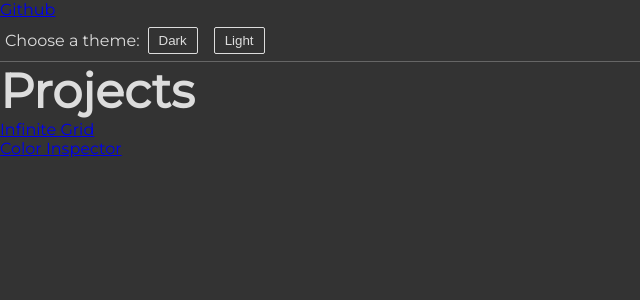
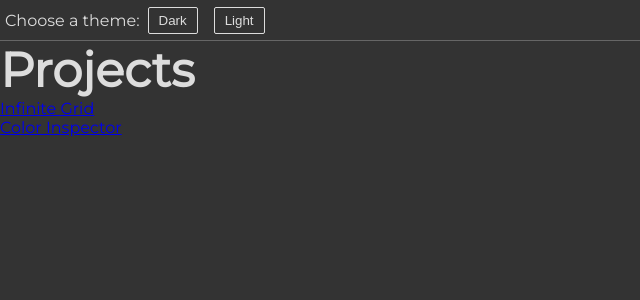
Before and after one commit to mcarbaugh/portfolio, a React (Create React App) app: page / in a window 1280 px wide. Shown: the top 300 px of the page, without its empty margins (0-640 px from the left). Built offline with nearby package versions, Linux system fonts and the light colour scheme.

Commit message:
Moved color picker to a parent div so it will appear on every page.

```diff
--- a/src/index.css
+++ b/src/index.css
@@ -4,9 +4,14 @@
     user-select: none;
 }
 
-html, body, #root {
+html, body, #root, #app {
     height: 100%;
     width: 100%;
     font-family: 'Montserrat', sans-serif;
     color: #333;
 }
+
+#app {
+    display: flex;
+    flex-direction: column;
+}
--- a/src/index.tsx
+++ b/src/index.tsx
@@ -11,12 +11,16 @@ import DataGrid from './views/pages/InfiniteGrid';
 import ConnectedThemeProvider from './views/containers/ConnectedThemeProvider';
 import './index.css';
 
+import ConnectedColorThemePicker from './views/containers/ConnectedColorThemePicker';
+
 const history = createBrowserHistory();
 const store = configureStore();
 
 ReactDOM.render(
   <Provider store={store}>
     <ConnectedThemeProvider>
+      <div id="app">
+        <ConnectedColorThemePicker />
         <Router history={history}>
           <Switch>
             <Route path={'/color-inspector'} component={ColorInspector} />
@@ -24,6 +28,7 @@ ReactDOM.render(
             <Route path={'/*'} component={Home} />
           </Switch>
         </Router>
+      </div>
     </ConnectedThemeProvider>
   </Provider>,
   document.getElementById('root') as HTMLElement
--- a/src/views/components/ColorThemePicker.tsx
+++ b/src/views/components/ColorThemePicker.tsx
@@ -29,5 +29,6 @@ export default styled(ColorThemePicker)`
     justify-content: left;
     padding: 5px;
     color: ${props => props.theme.primary};
+    background-color: ${props => props.theme.background};
     border-bottom: 1px solid ${props => props.theme.secondary};
 `;
--- a/src/views/components/LinksToExternalSites.tsx
+++ b/src/views/components/LinksToExternalSites.tsx
@@ -1,11 +1,11 @@
-import * as React from "react";
-import styled from "styled-components";
+import * as React from 'react';
+import styled from 'styled-components';
 
 const LinksToExternalSites = () => {
     return (
         <a href="https://github.com/mcarbaugh/portfolio">Github</a>
     );
-}
+};
 
 export default styled(LinksToExternalSites)`
 
--- a/src/views/pages/Home.tsx
+++ b/src/views/pages/Home.tsx
@@ -3,7 +3,6 @@ import { Link } from 'react-router-dom';
 import styled from 'styled-components';
 import Title from '../components/Title';
 import dictionary from '../dictionaries/Home';
-import ConnectedColorThemePicker from '../containers/ConnectedColorThemePicker';
 
 interface HomeProps {
     className?: string;
@@ -12,8 +11,6 @@ interface HomeProps {
 const Home = (props: HomeProps) => {
     return (
         <div id={'Home'} className={props.className}>
-        <a href="https://github.com/mcarbaugh/portfolio">Github</a>
-            <ConnectedColorThemePicker />
             <Title>{dictionary.title}</Title>
             <ul>
                 <li><Link to={'/infinite-grid'}>Infinite Grid</Link></li>
--- a/src/views/pages/InfiniteGrid.tsx
+++ b/src/views/pages/InfiniteGrid.tsx
@@ -1,7 +1,6 @@
 import * as React from 'react';
 import styled from 'styled-components';
 import DataGrid from '../components/DataGrid/index';
-import ConnectedColorThemePicker from '../containers/ConnectedColorThemePicker';
 
 interface InfiniteGridProps {
     className?: string;
@@ -10,16 +9,14 @@ interface InfiniteGridProps {
 const InfiniteGrid = (props: InfiniteGridProps) => {
     return (
         <div id="infinite-grid" className={props.className}>
-            <ConnectedColorThemePicker />
             <DataGrid rowHeight={50} columnWidth={250}/>
         </div>
     );
 };
 
 export default styled(InfiniteGrid)`
+    flex: 1;
     display: flex;
     flex-direction: column;
-    height: 100%;
-    width: 100%;
     background-color: ${props => props.theme.background};
 `;
```
Lines whose indentation alone changed are shown as unchanged.
